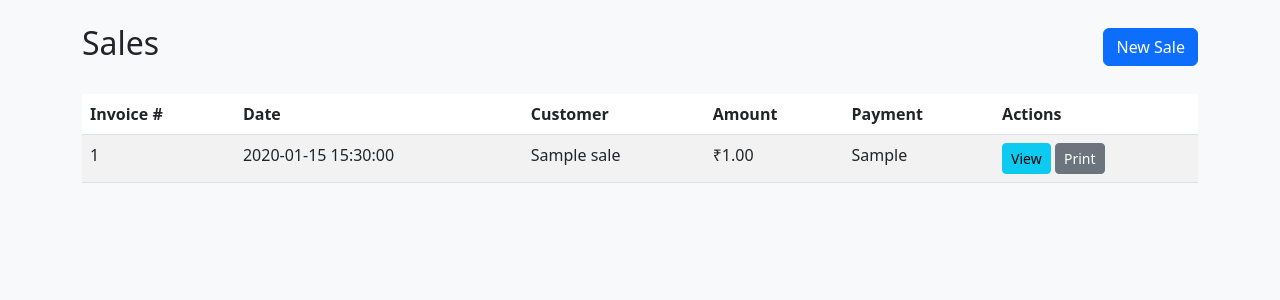
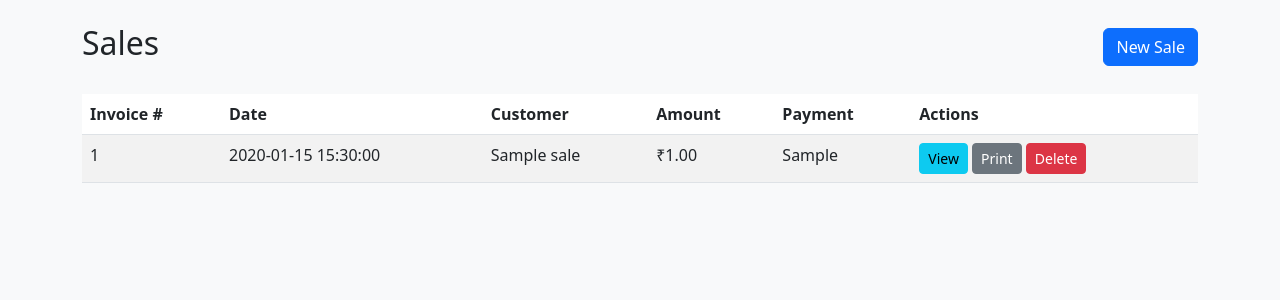
Before and after one commit to PrasadGhadge2211/PharmaApp, a Flask app: template pharmacy_app/templates/sales/list.html in a window 1280 px wide. Shown: the part 56-356 px from the top of the page. Run offline with Flask 3, Linux system fonts and the light colour scheme; the template is opened without the code that fills it: most values are stand-ins (such as "Sample title", 1, 10 or a date in 2020); some libraries are stand-ins or nearby versions.

Commit message:
Update list.html

```diff
--- a/pharmacy_app/templates/sales/list.html
+++ b/pharmacy_app/templates/sales/list.html
@@ -37,6 +37,11 @@
             class="btn btn-sm btn-secondary"
             >Print</a
           >
+          <a
+            href="{{ url_for('delete_sale', sale_id=sale['_id']) }}"
+            class="btn btn-sm btn-danger"
+            onclick="return confirm('Are you sure you want to delete this sale?');"
+            >Delete</a>
         </td>
       </tr>
       {% else %}
```
